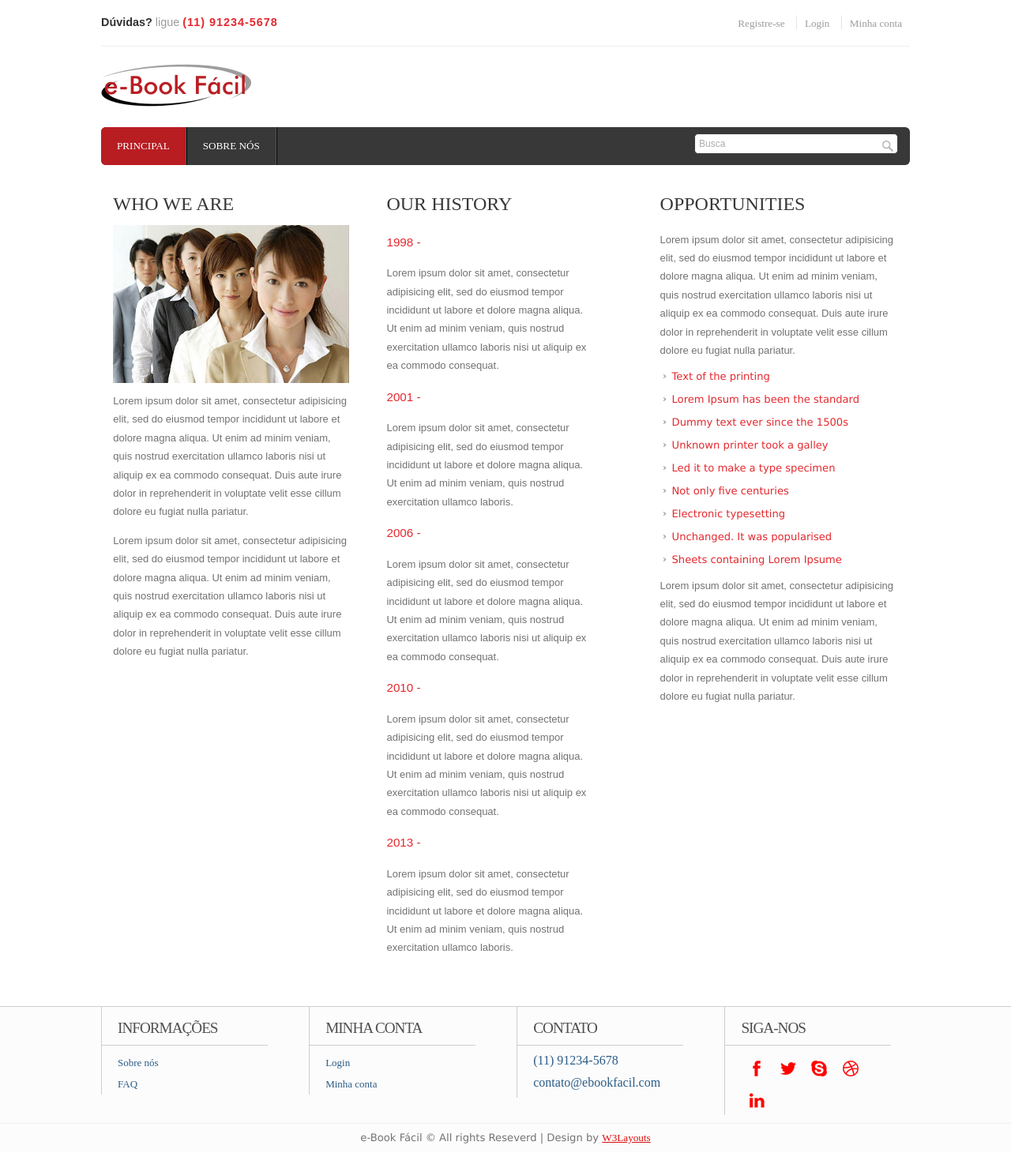
After one commit to felipedr/engsoft, a CakePHP app: the page made by app/View/About/view.ctp in a window 1280 px wide. The commit adds this page. Shown: the whole page at 79% size. Run offline with PHP 8.4 and a stand-in for CakePHP, Linux system fonts and the light colour scheme; the template is opened without the code that fills it, so the values that code supplies are empty; some libraries are stand-ins or nearby versions; some web fonts are replaced.

Commit message:
mais_paginas

```diff
--- a/app/Controller/PagesController.php
+++ b/app/Controller/PagesController.php
@@ -46,9 +46,9 @@ class PagesController extends AppController {
  */
 	public function display() {
 		$path = func_get_args();
-	//	$this->loadModel('generos');
-	//	$generos = $this->generos->find('all');
-	//	$this->set('generos', $generos);
+		$this->loadModel('generos');
+		$generos = $this->generos->find('all');
+		$this->set('generos', $generos);
 
 		$count = count($path);
 		if (!$count) {
--- /dev/null
+++ b/app/View/About/view.ctp
@@ -0,0 +1,58 @@
+<div class="main wrap">
+    <div class="content">
+    	<div class="section group">
+				<div class="col_1_of_3 span_1_of_3">
+					<h3>Who We Are</h3>
+						<?php echo $this->Html->image('about_img.jpg');?>
+					<p>Lorem ipsum dolor sit amet, consectetur adipisicing elit, sed do eiusmod tempor incididunt ut labore et dolore magna aliqua. Ut enim ad minim veniam, quis nostrud exercitation ullamco laboris nisi ut aliquip ex ea commodo consequat. Duis aute irure dolor in reprehenderit in voluptate velit esse cillum dolore eu fugiat nulla pariatur.</p>
+					<p>Lorem ipsum dolor sit amet, consectetur adipisicing elit, sed do eiusmod tempor incididunt ut labore et dolore magna aliqua. Ut enim ad minim veniam, quis nostrud exercitation ullamco laboris nisi ut aliquip ex ea commodo consequat. Duis aute irure dolor in reprehenderit in voluptate velit esse cillum dolore eu fugiat nulla pariatur.</p>
+				</div>
+				<div class="col_1_of_3 span_1_of_3">
+					<h3>Our History</h3>
+				 <div class="history-desc">
+					<div class="year"><p>1998 -</p></div>
+					<p class="history">Lorem ipsum dolor sit amet, consectetur adipisicing elit, sed do eiusmod tempor incididunt ut labore et dolore magna aliqua. Ut enim ad minim veniam, quis nostrud exercitation ullamco laboris nisi ut aliquip ex ea commodo consequat.</p>
+				 <div class="clear"></div>
+				</div>
+				 <div class="history-desc">
+					<div class="year"><p>2001 -</p></div>
+					<p class="history">Lorem ipsum dolor sit amet, consectetur adipisicing elit, sed do eiusmod tempor incididunt ut labore et dolore magna aliqua. Ut enim ad minim veniam, quis nostrud exercitation ullamco laboris.</p>
+				 <div class="clear"></div>
+				</div>
+				 <div class="history-desc">
+					<div class="year"><p>2006 -</p></div>
+					<p class="history">Lorem ipsum dolor sit amet, consectetur adipisicing elit, sed do eiusmod tempor incididunt ut labore et dolore magna aliqua. Ut enim ad minim veniam, quis nostrud exercitation ullamco laboris nisi ut aliquip ex ea commodo consequat.</p>
+				 <div class="clear"></div>
+				</div>
+				 <div class="history-desc">
+					<div class="year"><p>2010 -</p></div>
+					<p class="history">Lorem ipsum dolor sit amet, consectetur adipisicing elit, sed do eiusmod tempor incididunt ut labore et dolore magna aliqua. Ut enim ad minim veniam, quis nostrud exercitation ullamco laboris nisi ut aliquip ex ea commodo consequat.</p>
+				 <div class="clear"></div>
+				</div>
+				<div class="history-desc">
+					<div class="year"><p>2013 -</p></div>
+					<p class="history">Lorem ipsum dolor sit amet, consectetur adipisicing elit, sed do eiusmod tempor incididunt ut labore et dolore magna aliqua. Ut enim ad minim veniam, quis nostrud exercitation ullamco laboris.</p>
+				 <div class="clear"></div>
+				</div>
+			</div>
+				<div class="col_1_of_3 span_1_of_3">
+					<h3>Opportunities</h3>
+					<p>Lorem ipsum dolor sit amet, consectetur adipisicing elit, sed do eiusmod tempor incididunt ut labore et dolore magna aliqua. Ut enim ad minim veniam, quis nostrud exercitation ullamco laboris nisi ut aliquip ex ea commodo consequat. Duis aute irure dolor in reprehenderit in voluptate velit esse cillum dolore eu fugiat nulla pariatur.</p>
+				    <div class="list">
+					     <ul>
+					     	<li><a href="#">Text of the printing</a></li>
+					     	<li><a href="#">Lorem Ipsum has been the standard</a></li>
+					     	<li><a href="#">Dummy text ever since the 1500s</a></li>
+					     	<li><a href="#">Unknown printer took a galley</a></li>
+					     	<li><a href="#">Led it to make a type specimen</a></li>
+					     	<li><a href="#">Not only five centuries</a></li>
+					     	<li><a href="#">Electronic typesetting</a></li>
+					     	<li><a href="#">Unchanged. It was popularised</a></li>
+					     	<li><a href="#">Sheets containing Lorem Ipsume</a></li>
+					     </ul>
+					 </div>
+					 <p>Lorem ipsum dolor sit amet, consectetur adipisicing elit, sed do eiusmod tempor incididunt ut labore et dolore magna aliqua. Ut enim ad minim veniam, quis nostrud exercitation ullamco laboris nisi ut aliquip ex ea commodo consequat. Duis aute irure dolor in reprehenderit in voluptate velit esse cillum dolore eu fugiat nulla pariatur.</p>
+				</div>
+			</div>
+    </div>
+ </div>
--- a/app/View/Layouts/default.ctp
+++ b/app/View/Layouts/default.ctp
@@ -60,7 +60,7 @@
 				<div class="header_top">
 					<div class="logo">
 						<?php
-							echo $this->Html->image("logo.png", array(
+							echo $this->Html->image("logo.jpg", array(
 							'url' => array('controller' => 'index.php')
 							));
 						?>
@@ -73,9 +73,22 @@
 			<div class="header_bottom">
 				<div class="menu">
 					<ul>
-						<li class="active"><a href="index.html">Principal</a></li>
-						<li><a href="about.html">Sobre</a></li>
-						<li><a href="contact.html">Contato</a></li>
+						<li class="active"><?php
+							echo $this->Html->link(
+							    'Principal',
+							   	array('controller' => 'index.php')
+							);
+						?></li>
+						<li><?php
+							echo $this->Html->link(
+							    'Sobre nós',
+							    array(
+							        'controller' => 'about',
+							        'action' => 'view'
+							    )
+							);
+						?></li>
+
 						<div class="clear"></div>
 					</ul>
 				</div>
@@ -96,21 +109,27 @@
 				<div class="col_1_of_4 span_1_of_4">
 					<h4>Informações</h4>
 					<ul>
-						<li><a href="about.html">About Us</a></li>
-						<li><a href="contact.html">Customer Service</a></li>
-						<li><a href="#">Advanced Search</a></li>
-						<li><a href="delivery.html">Orders and Returns</a></li>
-						<li><a href="contact.html">Contact Us</a></li>
+						<li>
+						<?php
+							echo $this->Html->link(
+							    'Sobre nós',
+							    array(
+							        'controller' => 'about',
+							        'action' => 'view'
+							    )
+							);
+						?>
+						</li>
+
+						<li><a href="contact.html">FAQ</a></li>
+
 					</ul>
 				</div>
 				<div class="col_1_of_4 span_1_of_4">
 					<h4>Minha conta</h4>
 					<ul>
-						<li><a href="contact.html">Sign In</a></li>
-						<li><a href="index.html">View Cart</a></li>
-						<li><a href="#">My Wishlist</a></li>
-						<li><a href="#">Track My Order</a></li>
-						<li><a href="contact.html">Help</a></li>
+						<li><a href="contact.html">Login</a></li>
+						<li><a href="index.html">Minha conta</a></li>
 					</ul>
 				</div>
 				<div class="col_1_of_4 span_1_of_4">
--- a/app/View/Pages/home.ctp
+++ b/app/View/Pages/home.ctp
@@ -16,12 +16,12 @@ App::uses('Debugger', 'Utility');
 		<div class="categories">
 			<ul>
 				<h3>Categorias</h3>
-				<!-- <?php //foreach ($generos as $genero): ?>
+				 <?php foreach ($generos as $genero): ?>
 				    <li>
 				        <?php echo $this->Html->link($genero['generos']['nome'],'#'); ?>
 
 				    </li>
-				<?php //endforeach; ?> -->
+				<?php endforeach; ?>
 
 			</ul>
 		</div>
--- a/app/webroot/css/style.css
+++ b/app/webroot/css/style.css
@@ -88,6 +88,7 @@ body {
 }
 .logo {
 	float: left;
+	margin-top: -20px;
 }
 
 /**** Cart ****/
```
Also changed, not shown: app/Controller/AboutController.php (added, +8 -0 lines), app/webroot/img/logo.jpg (added).
